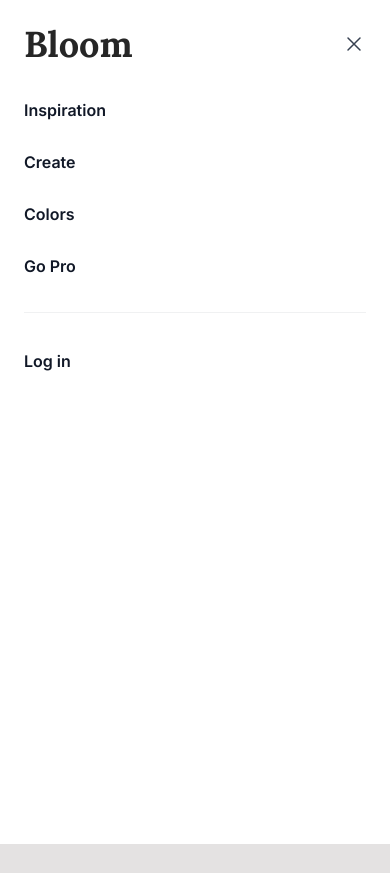
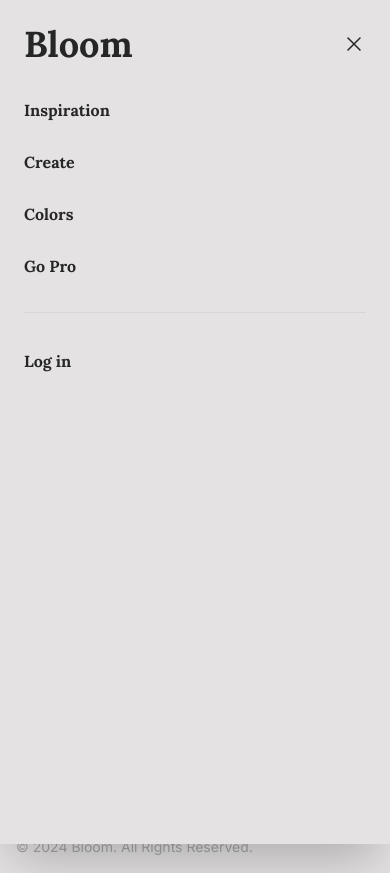
Before and after one commit to SchroederNathan/bloom, a Next.js app: page / in a window 390 px wide. Both pictures are taken after a click on the button "Open main menu". Before the commit the page ends 844 px from the top, so only its background shows below. Built offline with nearby package versions, Linux system fonts and the light colour scheme.

Commit message:
UI Improvment - Dark mode working, added temporary toggle - Nav drawer now slides in and out - Added footer

```diff
--- /dev/null
+++ b/src/app/components/footer/Footer.tsx
@@ -0,0 +1,71 @@
+"use client";
+import React, { useState, useEffect } from "react";
+
+const Footer = () => {
+  const [isDarkMode, setIsDarkMode] = useState(false);
+
+  useEffect(() => {
+    if (isDarkMode) {
+      document.documentElement.classList.add('dark');
+    } else {
+      document.documentElement.classList.remove('dark');
+    }
+  }, [isDarkMode]);
+
+  const toggleDarkMode = () => {
+    setIsDarkMode(!isDarkMode);
+  };
+
+  return (
+    <footer className={`bg-background z-20 rounded-lg  ${isDarkMode ? "dark" : ""}`}>
+      <div className="w-full max-w-screen-xl mx-auto p-4 md:py-8">
+        <div className="sm:flex sm:items-center sm:justify-between">
+          <a
+            href="#"
+            className="flex items-center mb-4 sm:mb-0 space-x-3 rtl:space-x-reverse"
+          >
+            <h1 className="text-text font-lora font-bold text-4xl">Bloom</h1>
+          </a>
+          <ul className="flex flex-wrap items-center mb-6 text-sm font-medium text-outline sm:mb-0">
+            <li>
+              <a href="#" className="hover:underline me-4 md:me-6">
+                About
+              </a>
+            </li>
+            <li>
+              <a href="#" className="hover:underline me-4 md:me-6">
+                Privacy Policy
+              </a>
+            </li>
+            <li>
+              <a href="#" className="hover:underline me-4 md:me-6">
+                Licensing
+              </a>
+            </li>
+            <li>
+              <a href="#" className="hover:underline">
+                Contact
+              </a>
+            </li>
+          </ul>
+        </div>
+        <button
+          onClick={toggleDarkMode}
+          className="mt-4 p-2 bg-accent text-text rounded"
+        >
+          Toggle Dark Mode
+        </button>
+        <hr className="my-6 border-outline sm:mx-auto lg:my-8" />
+        <span className="block text-sm text-outline sm:text-center">
+          © 2024{" "}
+          <a href="#" className="hover:underline">
+            Bloom
+          </a>
+          . All Rights Reserved.
+        </span>
+      </div>
+    </footer>
+  );
+};
+
+export default Footer;
--- a/src/app/components/nav/NavBar.tsx
+++ b/src/app/components/nav/NavBar.tsx
@@ -1,7 +1,7 @@
 "use client";
 
 import { useState } from "react";
-import { Dialog, DialogPanel } from "@headlessui/react";
+import { Dialog } from "@headlessui/react";
 import { Bars3Icon, XMarkIcon } from "@heroicons/react/24/outline";
 
 const navigation = [
@@ -13,12 +13,23 @@
 
 const NavBar = () => {
   const [mobileMenuOpen, setMobileMenuOpen] = useState(false);
+  const [animation, setAnimation] = useState("");
+
+  const handleOpen = () => {
+    setAnimation("animate-slideIn");
+    setMobileMenuOpen(true);
+  };
+
+  const handleClose = () => {
+    setAnimation("animate-slideOut");
+    setTimeout(() => setMobileMenuOpen(false), 500); // Match the animation duration
+  };
 
   return (
     <header className="absolute inset-x-0 top-0 z-50 lg:border-b-2 lg:px-40 border-text">
       <div className="relative">
-        <div className="w-1.5 h-1.5 bg-text absolute lg:-bottom-1 lg:-left-12"></div>
-        <div className="w-1.5 h-1.5 bg-text absolute lg:-bottom-1 lg:-right-12"></div>
+        <div className="w-1.5 h-1.5 lg:bg-text absolute lg:-bottom-1 lg:-left-12"></div>
+        <div className="w-1.5 h-1.5 lg:bg-text absolute lg:-bottom-1 lg:-right-12"></div>
 
         <nav
           aria-label="Global"
@@ -32,11 +43,11 @@
           <div className="flex lg:hidden">
             <button
               type="button"
-              onClick={() => setMobileMenuOpen(true)}
+              onClick={handleOpen}
               className="-m-2.5 inline-flex items-center justify-center rounded-md p-2.5 text-gray-700"
             >
               <span className="sr-only">Open main menu</span>
-              <Bars3Icon aria-hidden="true" className="h-6 w-6" />
+              <Bars3Icon aria-hidden="true" className="h-6 w-6 text-text" />
             </button>
           </div>
           <div className="hidden lg:flex lg:gap-x-12">
@@ -44,7 +55,7 @@
               <a
                 key={item.name}
                 href={item.href}
-                className="text-sm font-semibold leading-6 text-gray-900"
+                className="text-sm font-semibold leading-6 text-text"
               >
                 {item.name}
               </a>
@@ -53,29 +64,28 @@
           <div className="hidden lg:flex lg:flex-1 lg:justify-end">
             <a
               href="#"
-              className="text-sm font-semibold leading-6 text-gray-900"
+              className="text-sm font-semibold leading-6 text-text"
             >
               Log in <span aria-hidden="true">&rarr;</span>
             </a>
           </div>
         </nav>
+
         <Dialog
           open={mobileMenuOpen}
-          onClose={setMobileMenuOpen}
-          className="lg:hidden"
+          onClose={handleClose}
+          className={`fixed inset-0 z-50 lg:hidden ${mobileMenuOpen ? "pointer-events-auto" : "pointer-events-none"}`}
         >
           <div className="fixed inset-0 z-50" />
-          <DialogPanel className="fixed inset-y-0 right-0 z-50 w-full overflow-y-auto bg-white px-6 py-6 sm:max-w-sm sm:ring-1 sm:ring-gray-900/10">
+          <Dialog.Panel className={`fixed shadow-2xl inset-y-0 right-0 z-50 w-full overflow-y-auto bg-background px-6 py-6 sm:max-w-sm sm:ring-1 sm:ring-gray-900/10 transition-transform duration-500 ${animation}`}>
             <div className="flex items-center justify-between">
               <a href="#" className="-m-1.5 p-1.5">
-                <h1 className="text-text font-lora font-bold text-4xl">
-                  Bloom
-                </h1>
+                <h1 className="text-text font-lora font-bold text-4xl">Bloom</h1>
               </a>
               <button
                 type="button"
-                onClick={() => setMobileMenuOpen(false)}
-                className="-m-2.5 rounded-md p-2.5 text-gray-700"
+                onClick={handleClose}
+                className="-m-2.5 rounded-md p-2.5 text-text"
               >
                 <span className="sr-only">Close menu</span>
                 <XMarkIcon aria-hidden="true" className="h-6 w-6" />
@@ -88,7 +98,7 @@
                     <a
                       key={item.name}
                       href={item.href}
-                      className="-mx-3 block rounded-lg px-3 py-2 text-base font-semibold leading-7 text-gray-900 hover:bg-gray-50"
+                      className="-mx-3 block rounded-lg px-3 py-2 text-base font-semibold leading-7 text-text font-lora hover:bg-accent"
                     >
                       {item.name}
                     </a>
@@ -97,14 +107,14 @@
                 <div className="py-6">
                   <a
                     href="#"
-                    className="-mx-3 block rounded-lg px-3 py-2.5 text-base font-semibold leading-7 text-gray-900 hover:bg-gray-50"
+                    className="-mx-3 block rounded-lg px-3 py-2.5 text-base font-semibold font-lora leading-7 text-text hover:bg-accent"
                   >
                     Log in
                   </a>
                 </div>
               </div>
             </div>
-          </DialogPanel>
+          </Dialog.Panel>
         </Dialog>
       </div>
     </header>
--- a/src/app/page.tsx
+++ b/src/app/page.tsx
@@ -1,3 +1,4 @@
+import Footer from "./components/footer/Footer";
 import NavBar from "./components/nav/NavBar";
 import Search from "./components/Search";
 
@@ -11,7 +12,7 @@
       <div className="relative isolate px-6 pt-14 lg:px-8">
         <div className="mx-auto max-w-2xl py-32 sm:py-48 lg:py-56">
           <div className="hidden sm:mb-8 sm:flex sm:justify-center">
-            <div className="relative rounded-full text-[#262626]/60 px-3 py-1 leading-6 font-lora  ring-1 ring-gray-900/10 hover:ring-gray-900/20">
+            <div className="relative rounded-full text-[#262626]/60 dark:text-[#D9D9D9]/60 dark:ring-[#D9D9D9]/20 dark:hover:ring-[#D9D9D9]/30 px-3 py-1 leading-6 font-lora  ring-1 ring-gray-900/10 hover:ring-gray-900/20">
               Share your design’s with the world.{"    "}
               <a href="#" className="ml-3 text-primary">
                 <span aria-hidden="true" className="absolute inset-0" />
@@ -30,6 +31,7 @@
           <Search />
         </div>
       </div>
+      <Footer/>
     </div>
   );
 }
--- a/tailwind.config.ts
+++ b/tailwind.config.ts
@@ -1,6 +1,7 @@
 import type { Config } from "tailwindcss";
 
 const config: Config = {
+  darkMode: 'class',
   content: [
     "./src/pages/**/*.{js,ts,jsx,tsx,mdx}",
     "./src/components/**/*.{js,ts,jsx,tsx,mdx}",
@@ -19,9 +20,24 @@
         'secondary': 'var(--secondary)',
         'accent': 'var(--accent)',
         'outline': '#A6A6A6',
-       },
+      },
+      keyframes: {
+        slideIn: {
+          '0%': { transform: 'translateX(100%)' },
+          '100%': { transform: 'translateX(0)' },
+        },
+        slideOut: {
+          '0%': { transform: 'translateX(0)' },
+          '100%': { transform: 'translateX(100%)' },
+        },
+      },
+      animation: {
+        slideIn: 'slideIn 0.4s ease-out forwards',
+        slideOut: 'slideOut 0.4s ease-out forwards',
+      },
     },
   },
   plugins: [],
 };
+
 export default config;
```
